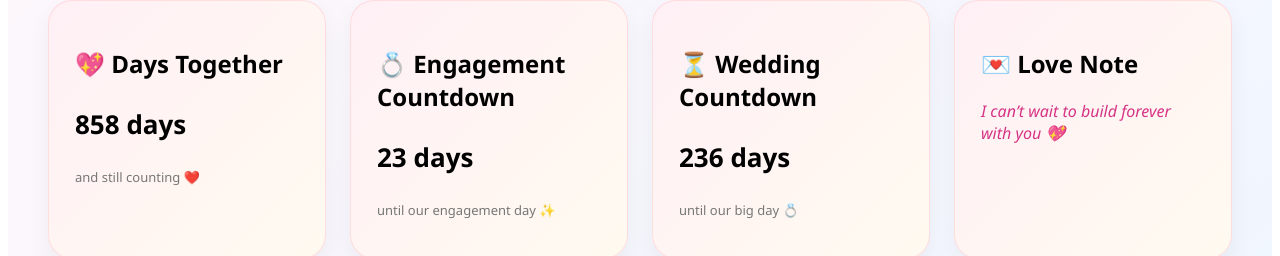
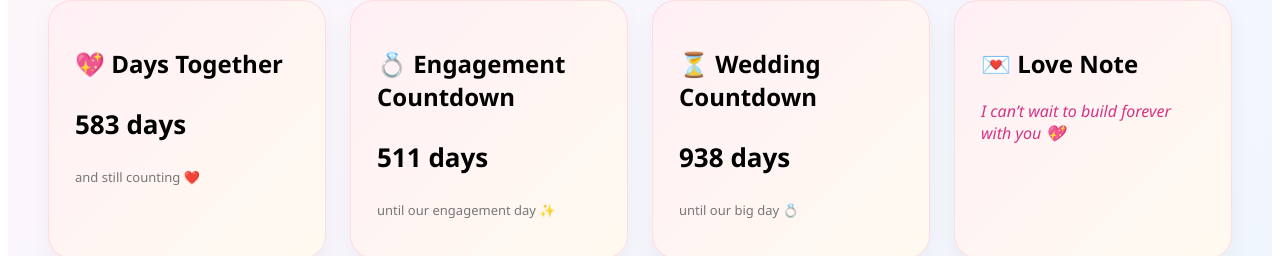
Before and after one commit to akramjha/our-journey-aa, a Vue app: page / in a window 1280 px wide. Shown: the part 299-555 px from the top of the page. Built offline with nearby package versions, Linux system fonts and the light colour scheme.

Commit message:
fix date

```diff
--- a/src/pages/WeddingPlanner.vue
+++ b/src/pages/WeddingPlanner.vue
@@ -66,10 +66,10 @@
 <script setup lang="ts">
 import AppHeader from "@/components/AppHeader.vue";
 
-const startDate = new Date("2024-01-01");
+const startDate = new Date("2024-10-02");
 
-const engagementDate = new Date("2026-06-01"); // change this
-const weddingDate = new Date("2026-12-31"); // change this
+const engagementDate = new Date("2027-10-02"); // change this
+const weddingDate = new Date("2028-12-02"); // change this
 
 const daysTogether = Math.floor(
   (new Date().getTime() - startDate.getTime()) /
```
